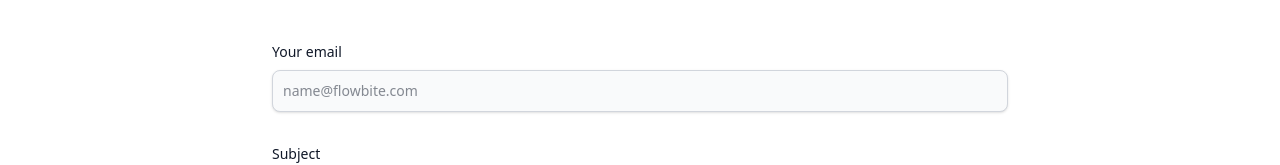
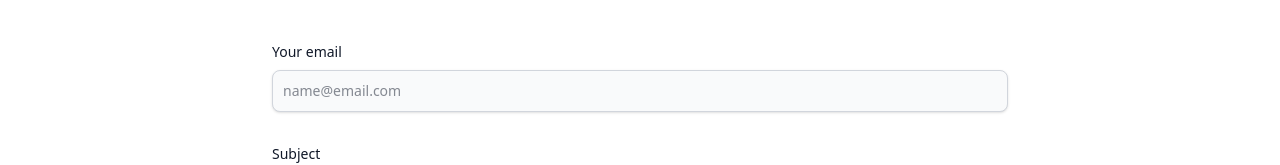
Before and after one commit to mvandot/swimming-club, a React (Vite) app: page / in a window 1280 px wide. Shown: the part 2377-2542 px from the top of the page. Built offline with nearby package versions, Linux system fonts and the light colour scheme.

Commit message:
changed src in image for hero

```diff
--- a/src/components/Contact/Contact.jsx
+++ b/src/components/Contact/Contact.jsx
@@ -9,7 +9,7 @@ export const Contact = () => {
       <form actionname="#" className="space-y-8">
           <div>
               <label htmlFor="email" className="block mb-2 text-sm font-medium text-gray-900 dark:text-gray-300">Your email</label>
-              <input type="email" id="email" className="shadow-sm bg-gray-50 border border-gray-300 text-gray-900 text-sm rounded-lg focus:ring-primary-500 focus:border-primary-500 block w-full p-2.5 dark:bg-gray-700 dark:border-gray-600 dark:placeholder-gray-400 dark:text-white dark:focus:ring-primary-500 dark:focus:border-primary-500 dark:shadow-sm-light" placeholder="name@flowbite.com" required />
+              <input type="email" id="email" className="shadow-sm bg-gray-50 border border-gray-300 text-gray-900 text-sm rounded-lg focus:ring-primary-500 focus:border-primary-500 block w-full p-2.5 dark:bg-gray-700 dark:border-gray-600 dark:placeholder-gray-400 dark:text-white dark:focus:ring-primary-500 dark:focus:border-primary-500 dark:shadow-sm-light" placeholder="name@email.com" required />
           </div>
           <div>
               <label htmlFor="subject" className="block mb-2 text-sm font-medium text-gray-900 dark:text-gray-300">Subject</label>
--- a/src/components/Hero/Hero.jsx
+++ b/src/components/Hero/Hero.jsx
@@ -2,7 +2,7 @@ import React from 'react';
 
 export const Hero = () => {
   return (
-    <section id="mission" className="flex items-center justify-center bg-[url('../assets/hero/hero.jpg')] bg-center bg-no-repeat w-full h-[800px]">
+    <section id="mission" className="flex items-center justify-center bg-[url('assets/hero/hero.jpg')] bg-center bg-no-repeat w-full h-[800px]">
         <div className='bg-blue-200 w-full h-1/3 flex justify-center items-center mix-blend-overlay'>
             <h1 className='text-5xl mx-auto p-0 items-center text-center text-gray-600'>Come Swim Win</h1>
         </div>
```
